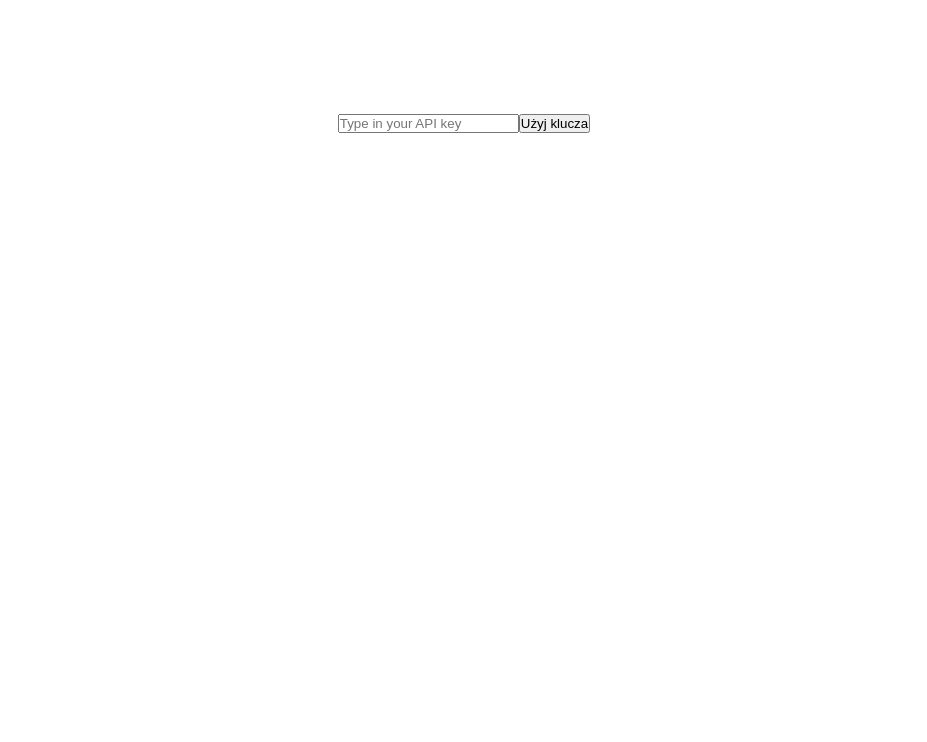
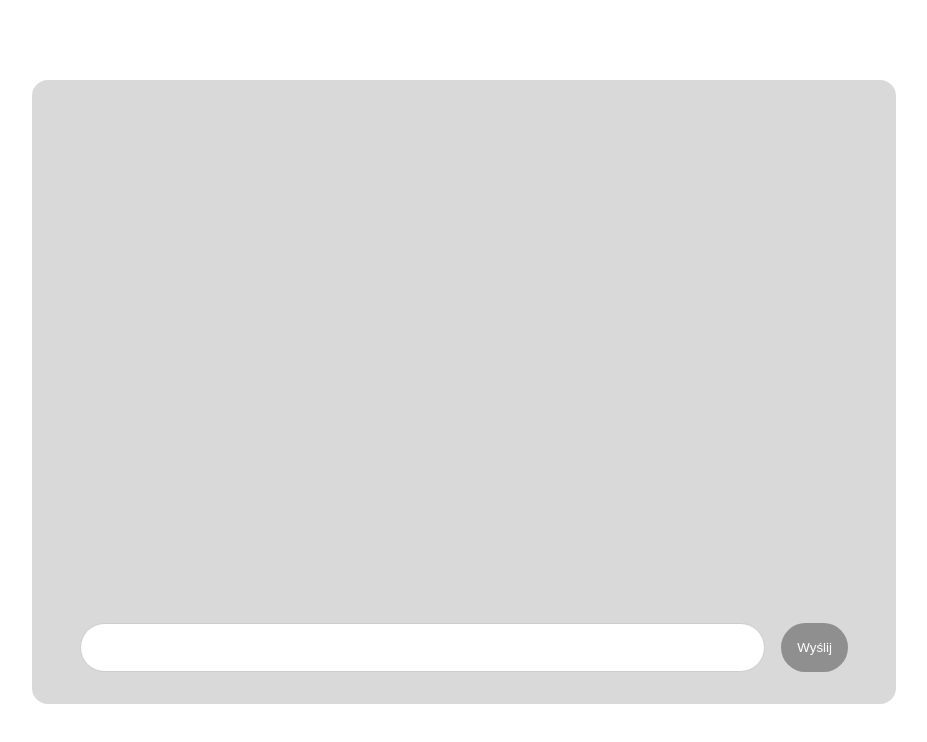
Before and after one commit to pikoseq9/ChatNote, a Next.js app: page / in a window 1280 px wide. Shown: the top 742 px of the page, without its empty margins (176-1103 px from the left). Built offline with nearby package versions, Linux system fonts and the light colour scheme.

Commit message:
add chat styling

```diff
--- a/src/app/page.js
+++ b/src/app/page.js
@@ -7,7 +7,7 @@ export default function Home() {
   return (
     <div className={styles.page}>
       <Card>
-        <ApiKeyForm />
+        <Chat />
       </Card>
     </div>
   );
--- a/src/components/Card.module.css
+++ b/src/components/Card.module.css
@@ -2,6 +2,6 @@
   margin: auto;
   border-radius: 1rem;
   padding: 2rem;
-  background-color: white;
-  color: black;
+  background-color: #d9d9d9;
+  color: #000000;
 }
--- a/src/components/Chat.module.css
+++ b/src/components/Chat.module.css
@@ -1,23 +1,19 @@
 .chat-box {
   display: flex;
   flex-direction: column;
-  width: 30rem;
+  width: 50rem;
   height: 70vh;
-  border: 1px solid #ccc;
-  border-radius: 10px;
-  background-color: #f9f9f9;
-  box-shadow: 0 2px 10px rgba(0, 0, 0, 0.1);
 }
 
 .chat-messages {
   flex: 1;
-  padding: 10px;
+  padding: 1rem;
   overflow-y: auto;
 }
 
 .chat-messages p {
-  background-color: #e1ffc7;
-  padding: 8px 12px;
+  background-color: #8f8f8f;
+  padding: 1rem;
   margin: 5px 0;
   border-radius: 6px;
   max-width: 80%;
@@ -25,29 +21,27 @@
 
 .chat-input {
   display: flex;
-  padding: 10px;
-  border-top: 1px solid #ccc;
-  background-color: white;
+  padding: 1rem 1rem 0 1rem;
 }
 
 .chat-input input {
   flex: 1;
-  padding: 8px;
+  padding: 1rem;
   border: 1px solid #ccc;
-  border-radius: 6px;
+  border-radius: 2rem;
   outline: none;
 }
 
 .chat-input button {
-  margin-left: 10px;
-  padding: 8px 16px;
-  background-color: #4cafef;
+  margin-left: 1rem;
+  padding: 1rem;
+  background-color: #8f8f8f;
   color: white;
   border: none;
-  border-radius: 6px;
+  border-radius: 2rem;
   cursor: pointer;
 }
 
 .chat-input button:hover {
-  background-color: #3a9bdc;
+  background-color: #797979;
 }
--- a/src/pages/api-form.js
+++ b/src/pages/api-form.js
@@ -4,7 +4,7 @@ import ApiKeyForm from "../components/ApiKeyForm";
 
 export default function ApiFormPage() {
   const handleApiKeySubmit = (apiKey) => {
-    console.log("Otrzymany API key:", apiKey);
+    //here the key's usage
   };
 
   return (
```
